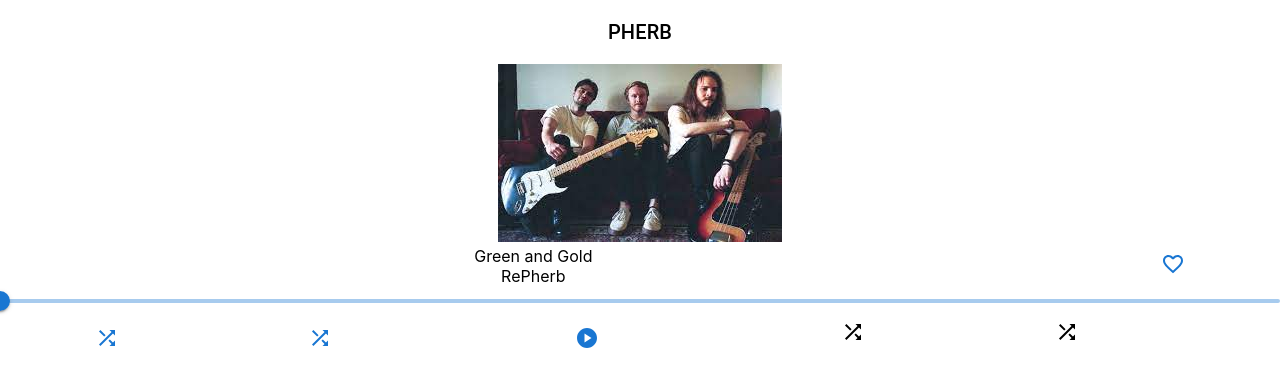
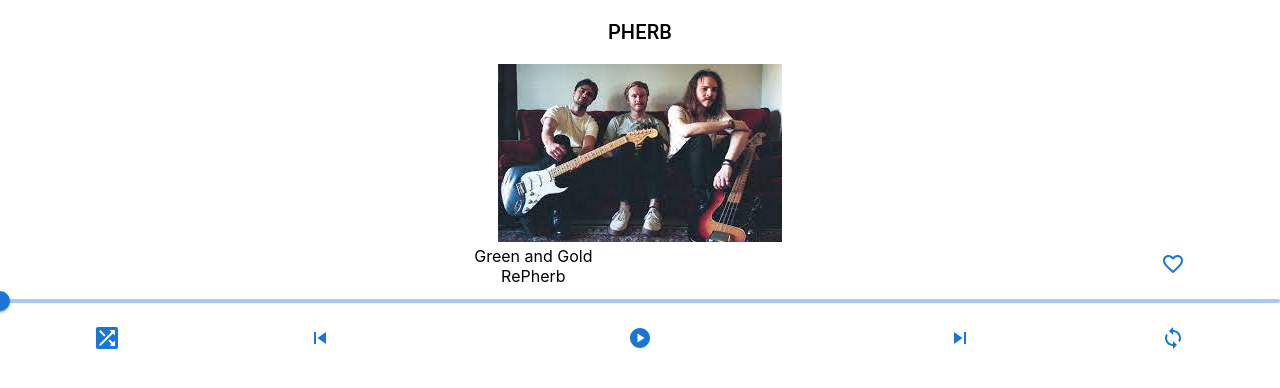
Before and after one commit to GeoffMcLennan/stream-share, a React (Create React App) app: page / in a window 1280 px wide. Both pictures are taken after a click on the button 106 px from the left and 338 px from the top of the page. Shown: the top 388 px of the page. Built offline with nearby package versions, Linux system fonts and the light colour scheme.

Commit message:
fixed icons

```diff
--- a/src/features/activeSong/activeSongSlice.ts
+++ b/src/features/activeSong/activeSongSlice.ts
@@ -10,6 +10,7 @@ export interface ActiveSongState {
     liked: boolean;
     progress: number;
     playing: boolean;
+    shuffle: boolean;
 }
 
 const initialState: ActiveSongState = {
@@ -20,6 +21,7 @@ const initialState: ActiveSongState = {
     liked: false,
     playing: false,
     progress: 0,
+    shuffle: false,
 }
 
 export const activeSongSlice = createSlice({
@@ -32,12 +34,15 @@ export const activeSongSlice = createSlice({
         togglePlaying: (state) => {
             state.playing = !state.playing;
         },
+        toggleShuffle: (state) => {
+            state.shuffle = !state.shuffle;
+        },
 
     },
     extraReducers: {},
 })
 
 
-export const { toggleLiked, togglePlaying } = activeSongSlice.actions;
+export const { toggleLiked, togglePlaying, toggleShuffle } = activeSongSlice.actions;
 
 export default activeSongSlice.reducer;
--- a/src/features/activeSong/controlBar.tsx
+++ b/src/features/activeSong/controlBar.tsx
@@ -1,12 +1,13 @@
 import { Grid, Slider, AppBar, Box, Toolbar, Typography, Button } from "@mui/material";
 import { useAppDispatch, useAppSelector } from "../../app/hooks";
 import ShuffleIcon from '@mui/icons-material/Shuffle';
+import ShuffleOnIcon from '@mui/icons-material/ShuffleOn';
 import SkipPreviousIcon from '@mui/icons-material/SkipPrevious';
 import SkipNextIcon from '@mui/icons-material/SkipNext';
 import PlayCircleIcon from '@mui/icons-material/PlayCircle';
 import PauseCircleIcon from '@mui/icons-material/PauseCircle';
 import LoopIcon from '@mui/icons-material/Loop';
-import { togglePlaying } from "./activeSongSlice";
+import { togglePlaying, toggleShuffle } from "./activeSongSlice";
 
 export function ControlBar() {
     const activeSong = useAppSelector(state => state.activeSong);
@@ -16,25 +17,36 @@ export function ControlBar() {
 
         <Grid container xs={12}>
             <Grid item xs={2}>
-                <Button>
-                    <ShuffleIcon />
+                <Button onClick = {() => { dispatch(toggleShuffle())}}>
+                    {!activeSong.shuffle && <ShuffleIcon />}
+                    {activeSong.shuffle && <ShuffleOnIcon/>}
                 </Button>
             </Grid>
 
             <Grid item xs={2}>
                 <Button>
-                    <ShuffleIcon />
+                    <SkipPreviousIcon />
                 </Button>
             </Grid>
 
-            <Grid item xs={3}>
+            <Grid item xs={4}>
                 <Button onClick={() => { dispatch(togglePlaying()) }}>
                     {activeSong.playing && <PauseCircleIcon />}
                     {!activeSong.playing && <PlayCircleIcon />}
                 </Button>
             </Grid>
-            <Grid item xs={2}><ShuffleIcon /></Grid>
-            <Grid item xs={2}><ShuffleIcon /></Grid>
+
+            <Grid item xs={2}>
+                <Button>
+                    <SkipNextIcon />
+                </Button>
+            </Grid>
+
+            <Grid item xs={2}>
+                <Button>
+                    <LoopIcon />
+                </Button>
+            </Grid>
         </Grid>
 
     );
```
